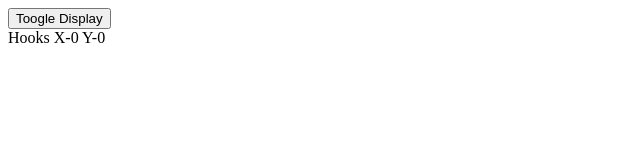
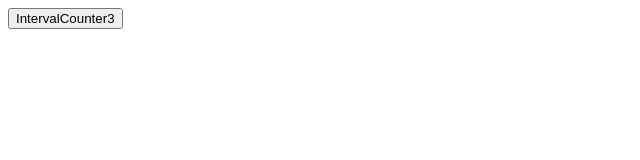
Before and after one commit to Ajdev11/hooks, a React (Create React App) app: page /about in a window 1280 px wide. Shown: the top 160 px of the page, without its empty margins (0-640 px from the left). Built offline with nearby package versions, Linux system fonts and the light colour scheme.

Commit message:
count intervals in hooks(using usestate and useeffect)

```diff
--- a/src/App.js
+++ b/src/App.js
@@ -17,7 +17,9 @@ import React, { Component } from "react";
 //import HooksArray from "./HooksComponents/HooksArray";
 //import HooksEffect1 from "./HooksComponents/HooksEffect1";
 //import HooksMouse from "./HooksComponents/HooksMouse";
-import MouseContainer from "./HooksComponents/MouseContainer";
+//import MouseContainer from "./HooksComponents/MouseContainer";
+import IntervalCounter from "./HooksComponents/intervalCounter";
+
 
 class App extends Component {
   render() {
@@ -47,9 +49,10 @@ class App extends Component {
         <HooksArray />
         <HooksEffect1 />
         <HooksMouse />
+        <MouseContainer />
       </>*/
       <>
-       <MouseContainer />
+      <IntervalCounter />
       </>
     );
   }
--- /dev/null
+++ b/src/HooksComponents/intervalCounter.jsx
@@ -0,0 +1,21 @@
+import React, {useState, useEffect} from 'react'
+
+function IntervalCounter() {
+    const [count, setCount] = useState(0)
+    const ticks=()=>{
+        setCount(prevCount=>prevCount +1)
+    }
+    useEffect(()=>{
+        const intervals = setInterval(ticks, 2000)
+        return()=>{
+            clearInterval(intervals)
+        }
+    })
+  return (
+    <div>
+        <button>IntervalCounter{count}</button>
+    </div>
+  )
+}
+
+export default IntervalCounter
```
